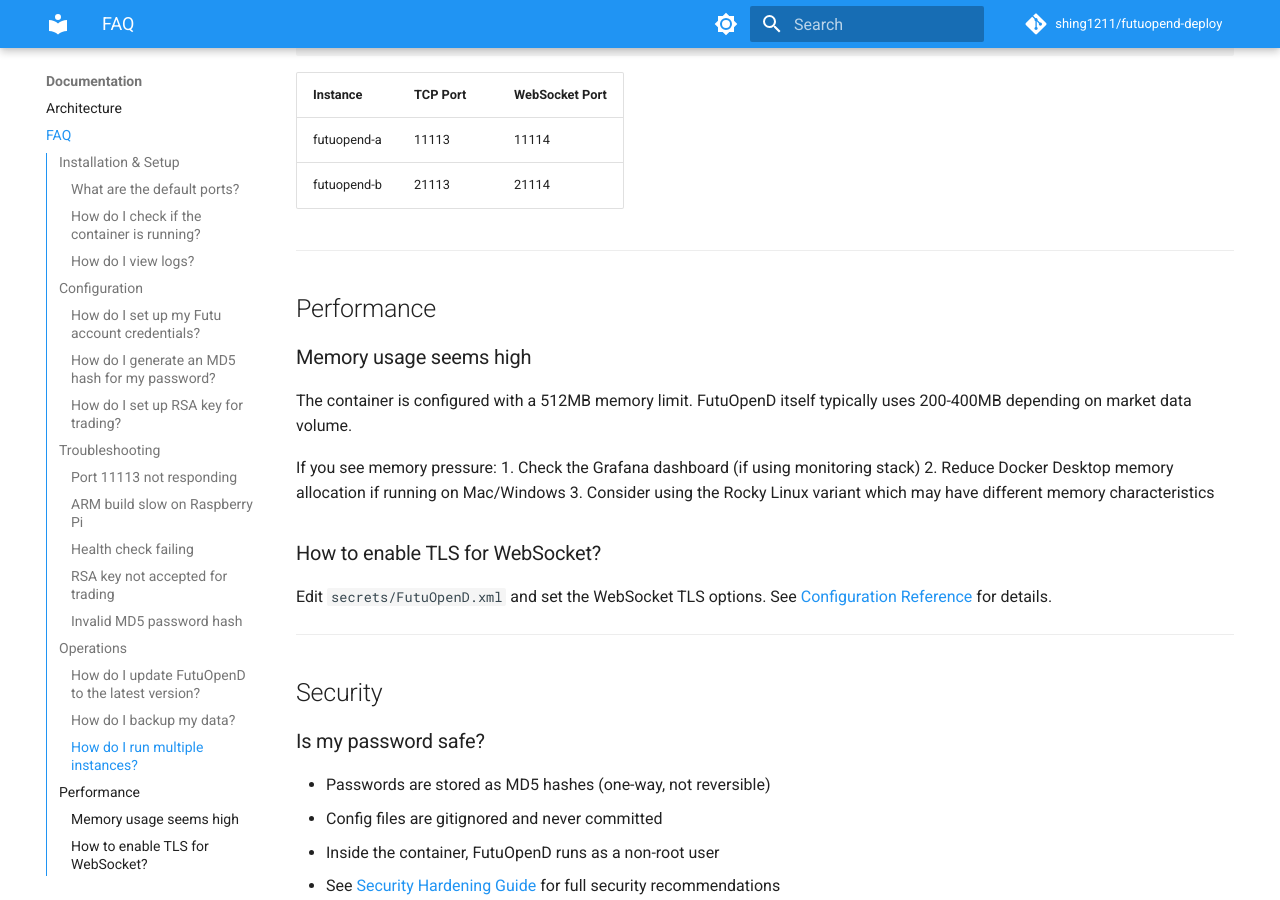
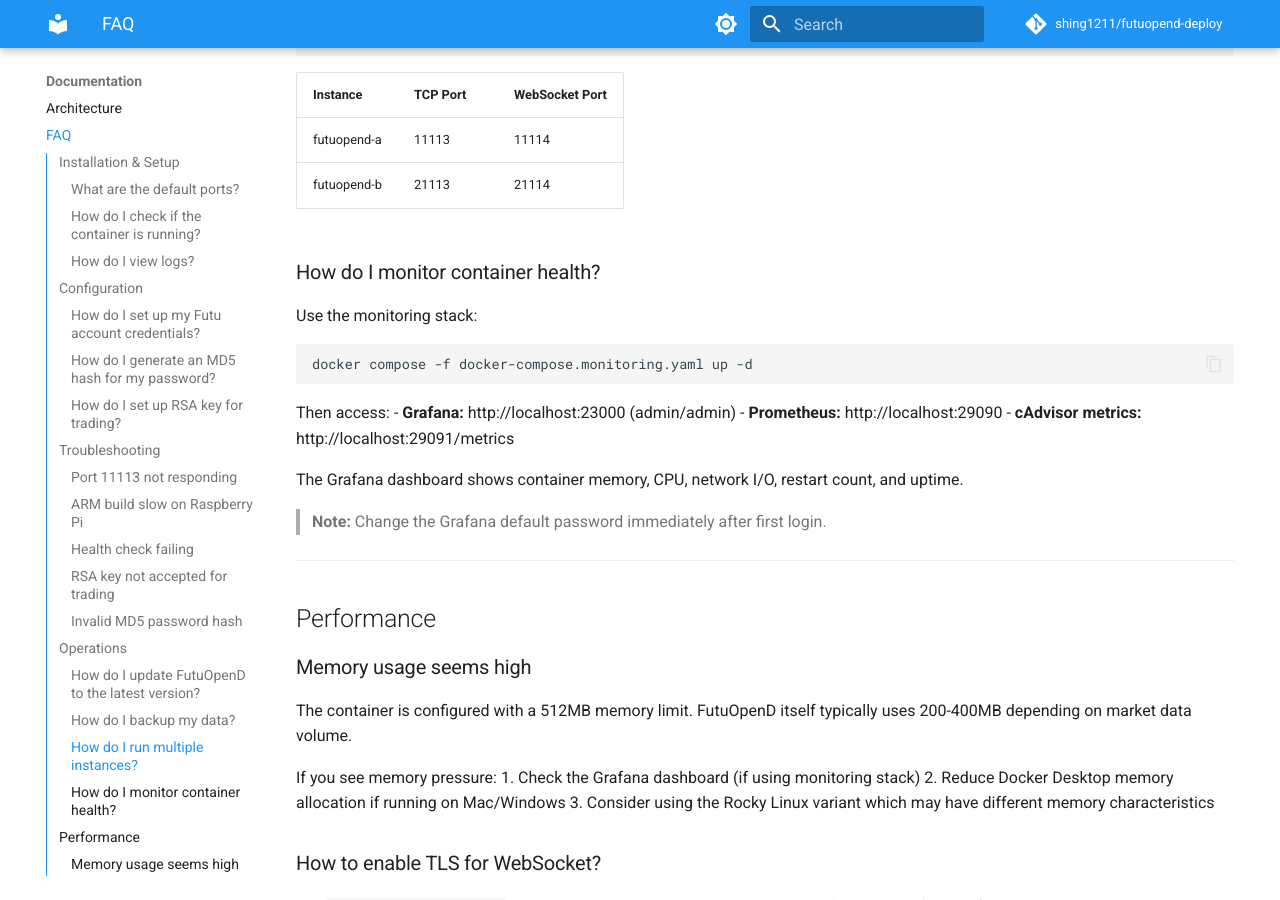
Before and after one commit to shing1211/futuopend-deploy, an MkDocs documentation site: the page built from docs/faq.md, in a window 1280 px wide and 900 px high, scrolled down 5025 px. Built offline with MkDocs 1.6.1 and Material for MkDocs 9.7.7, drawn with Linux system fonts in a browser that asks for light colours; comment, search, counter and statistics services are not loaded.

Commit message:
fix: remap monitoring ports to uncommon ranges (29090/29091/23000), update cAdvisor to v0.51.0
- cAdvisor v0.49.0 no longer available at gcr.io, updated to v0.51.0
- Prometheus: 9090 -> 29090
- cAdvisor: 9091 -> 29091
- Grafana: 3000 -> 23000
- Update FAQ monitoring section with new ports

````diff
--- a/docs/faq.md
+++ b/docs/faq.md
@@ -226,6 +226,23 @@ docker compose -f docker-compose.multi.yaml up -d
 | futuopend-a | 11113 | 11114 |
 | futuopend-b | 21113 | 21114 |
 
+### How do I monitor container health?
+
+Use the monitoring stack:
+
+```bash
+docker compose -f docker-compose.monitoring.yaml up -d
+```
+
+Then access:
+- **Grafana:** http://localhost:23000 (admin/admin)
+- **Prometheus:** http://localhost:29090
+- **cAdvisor metrics:** http://localhost:29091/metrics
+
+The Grafana dashboard shows container memory, CPU, network I/O, restart count, and uptime.
+
+> **Note:** Change the Grafana default password immediately after first login.
+
 ---
 
 ## Performance
````
Also changed, not shown: docker-compose.monitoring.yaml (+7 -6 lines).
